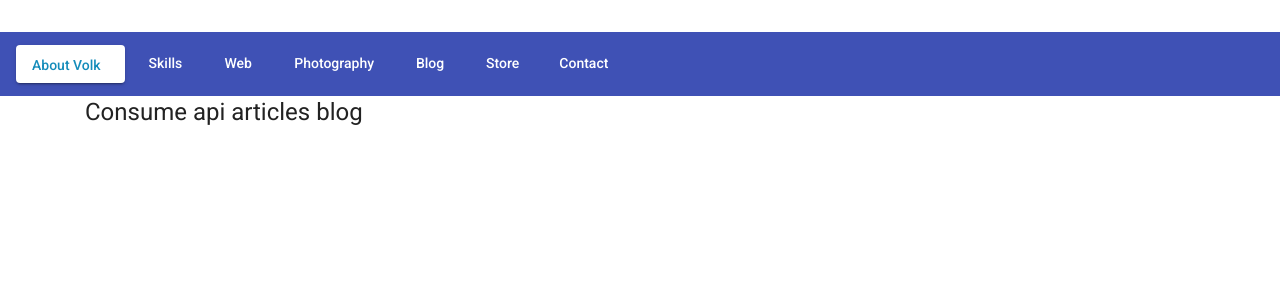
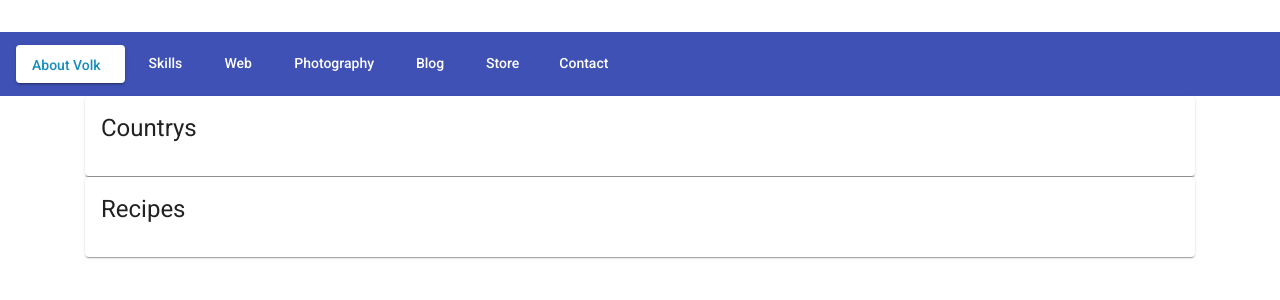
Before and after one commit to Volkya/portfolio-client, an Angular app: page /blog in a window 1280 px wide. Shown: the top 300 px of the page. Built offline with nearby package versions, Linux system fonts and the light colour scheme.

Commit message:
blog esqueleto

```diff
--- a/src/app/components/blog/blog.component.html
+++ b/src/app/components/blog/blog.component.html
@@ -1 +1,13 @@
-<h1>Consume api articles blog</h1>
+<mat-card>
+  <mat-card-title>
+    <h1>Countrys</h1>
+  </mat-card-title>
+</mat-card>
+
+<mat-divider></mat-divider>
+
+<mat-card>
+  <mat-card-title>
+    <h1>Recipes</h1>
+  </mat-card-title>
+</mat-card>
```
